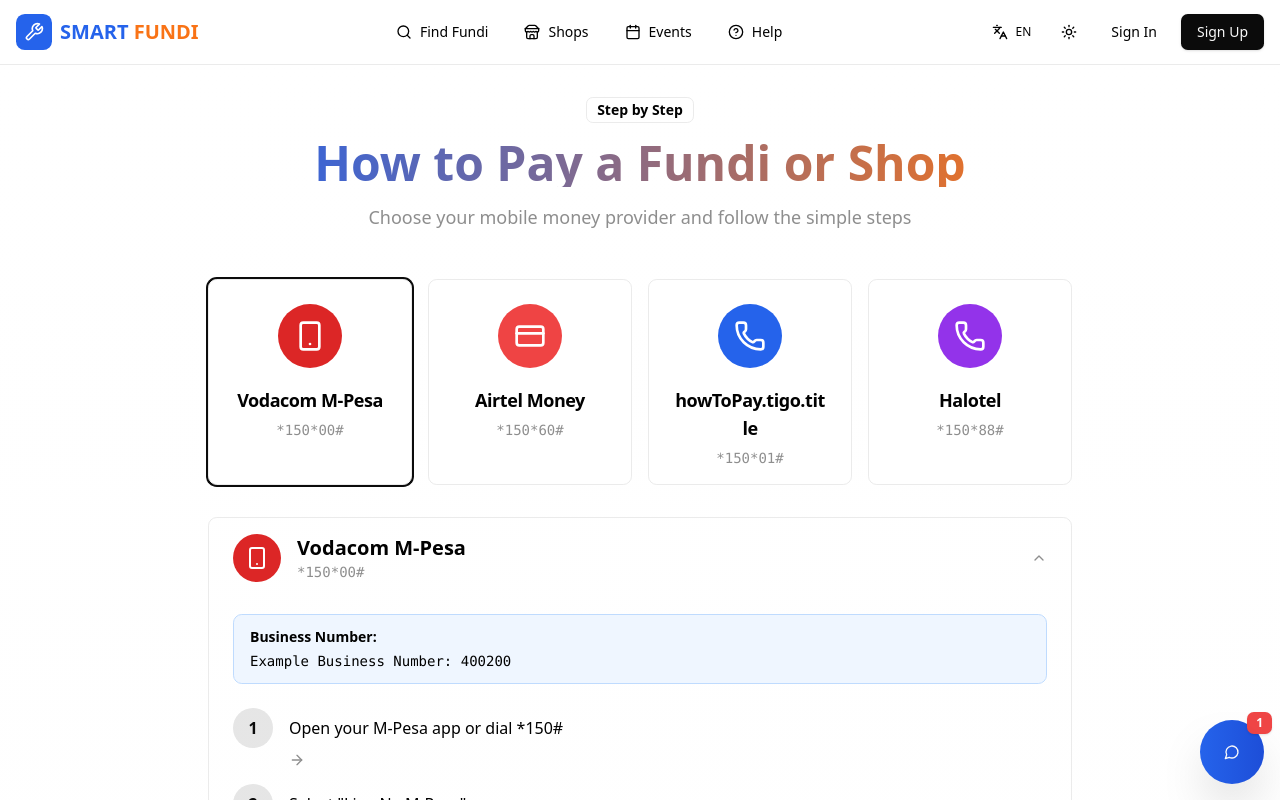
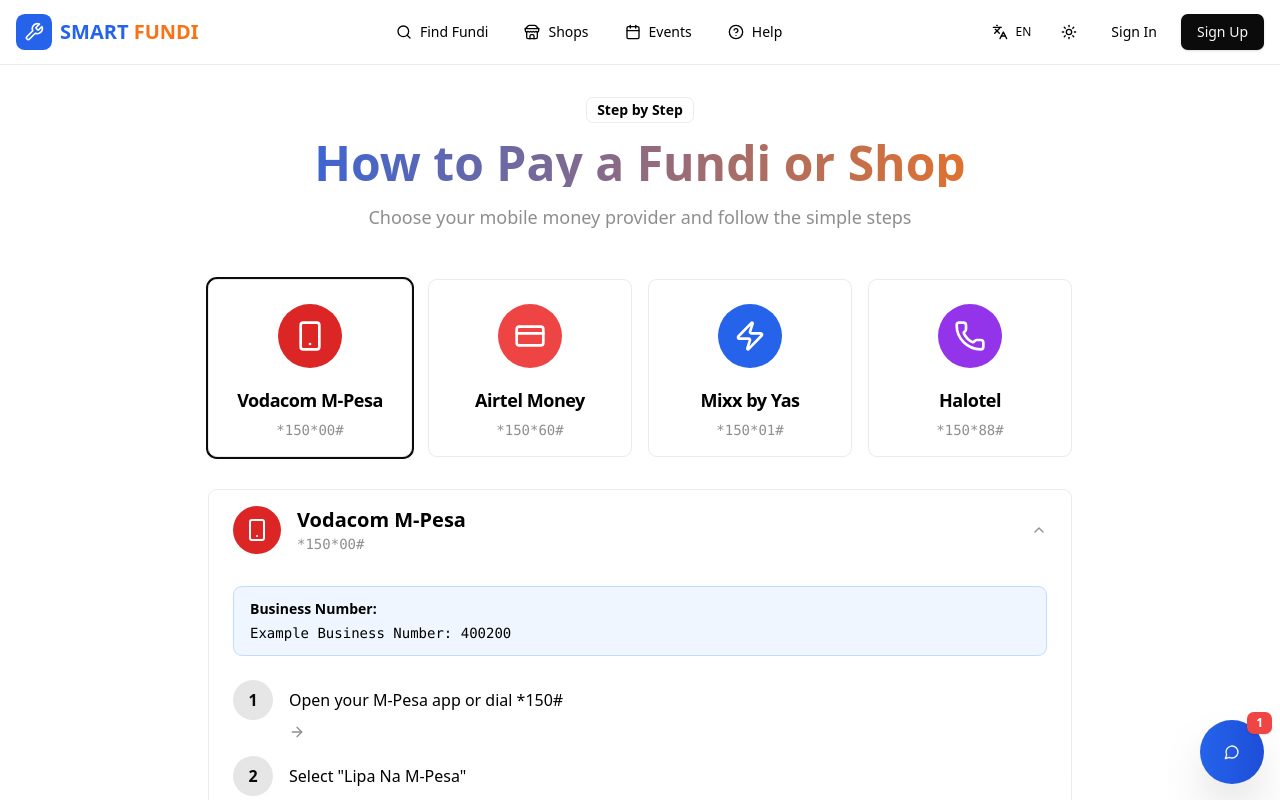
Before and after one commit to Ycnry/sg-431ee01e-23c3-4fd1-8492-ef1f773da647-1773130809, a Next.js app: page /how-to-pay in a window 1280 px wide. Shown: the top 800 px of the page. Built offline with nearby package versions, Linux system fonts and the light colour scheme.

Commit message:
fix(how-to-pay): Correct Mixx by Yas payment method translation key

```diff
--- a/src/pages/how-to-pay.tsx
+++ b/src/pages/how-to-pay.tsx
@@ -7,7 +7,7 @@
 import { Accordion, AccordionContent, AccordionItem, AccordionTrigger } from "@/components/ui/accordion";
 import { Alert, AlertDescription } from "@/components/ui/alert";
 import { Badge } from "@/components/ui/badge";
-import { Smartphone, CreditCard, HelpCircle, CheckCircle, ArrowRight, Phone } from "lucide-react";
+import { Smartphone, CreditCard, HelpCircle, CheckCircle, ArrowRight, Phone, Zap } from "lucide-react";
 import Link from "next/link";
 import { getSupportHotline, callSupportHotline, formatPhoneNumber } from "@/lib/settings";
 
@@ -58,22 +58,22 @@
       example: t("howToPay.airtel.example"),
     },
     {
-      id: "tigo",
-      title: t("howToPay.tigo.title"),
-      icon: Phone,
+      id: "mixx",
+      title: t("howToPay.mixx.title"),
+      icon: Zap,
       color: "bg-blue-600",
       ussd: "*150*01#",
       steps: [
-        t("howToPay.tigo.step1"),
-        t("howToPay.tigo.step2"),
-        t("howToPay.tigo.step3"),
-        t("howToPay.tigo.step4"),
-        t("howToPay.tigo.step5"),
-        t("howToPay.tigo.step6"),
-        t("howToPay.tigo.step7"),
-        t("howToPay.tigo.step8"),
+        t("howToPay.mixx.step1"),
+        t("howToPay.mixx.step2"),
+        t("howToPay.mixx.step3"),
+        t("howToPay.mixx.step4"),
+        t("howToPay.mixx.step5"),
+        t("howToPay.mixx.step6"),
+        t("howToPay.mixx.step7"),
+        t("howToPay.mixx.step8"),
       ],
-      example: t("howToPay.tigo.example"),
+      example: t("howToPay.mixx.example"),
     },
     {
       id: "halotel",
```
